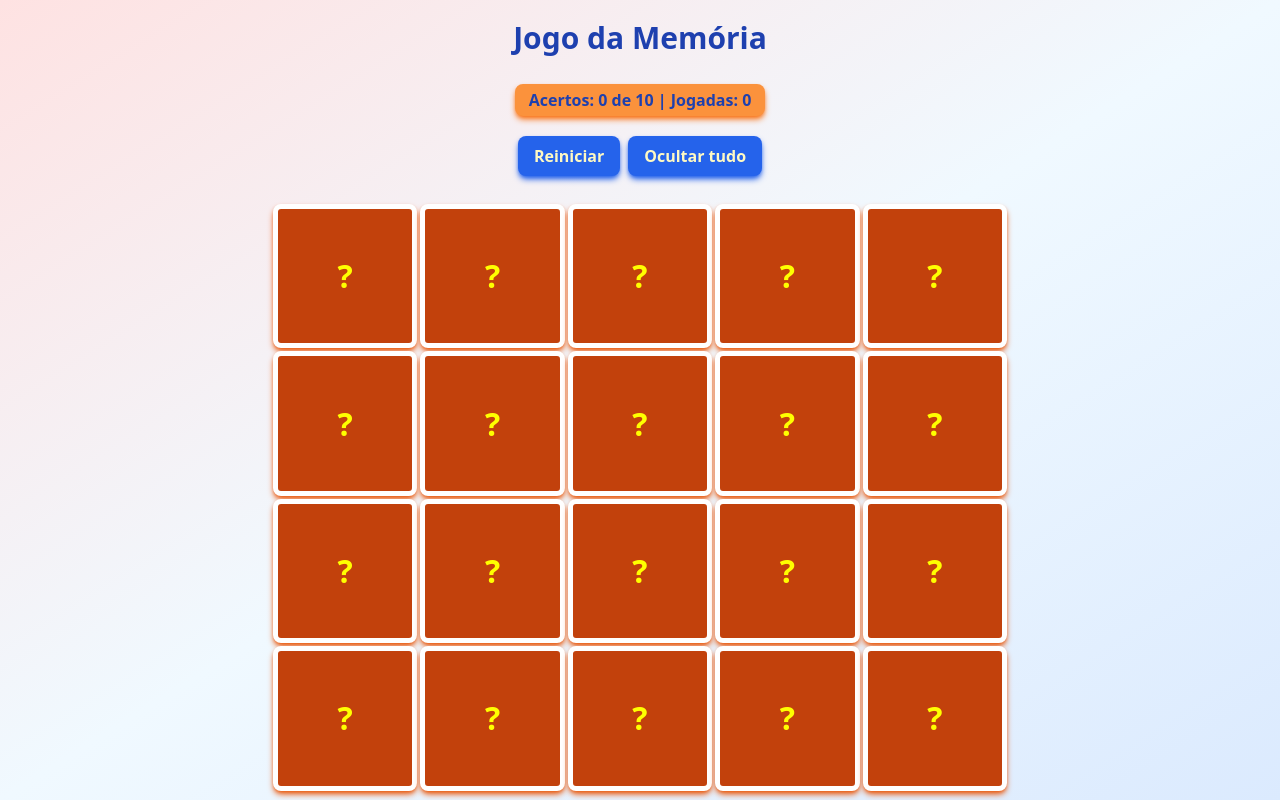
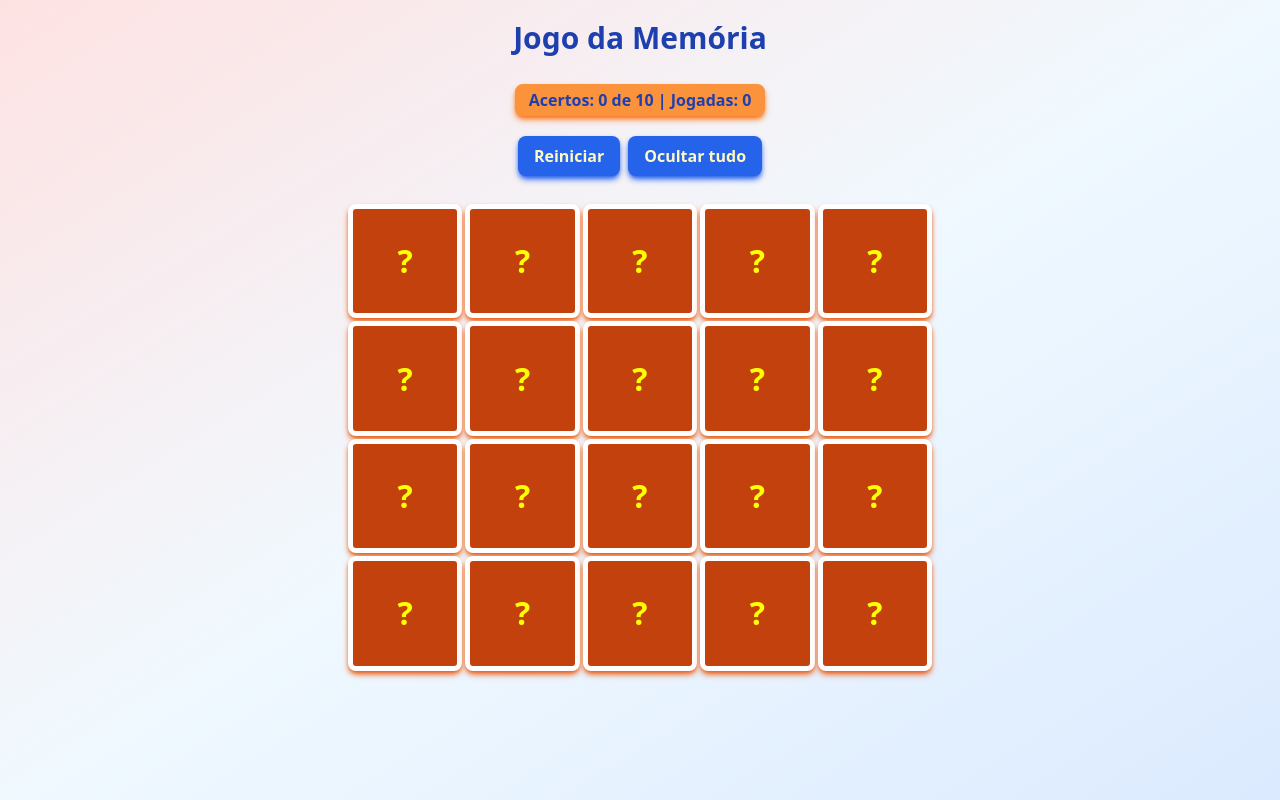
Before and after one commit to leoo1992/MemoGame-React-Vite-TS, a React (Vite) app: page / in a window 1280 px wide. Built offline with nearby package versions, Linux system fonts and the light colour scheme.

Commit message:
adjust responsive

```diff
--- a/src/components/Grid/index.tsx
+++ b/src/components/Grid/index.tsx
@@ -133,7 +133,7 @@ export default function Grids({ cards }: GridProps) {
         </div>
       </div>
 
-      <div className="gride w-full p-2 bg-transparent">
+      <div className="gride w-screen p-2 bg-transparent">
         {stateCards.map((card) => {
           return <Card key={card.id} {...card} handleClick={handleClick} />;
         })}
--- a/src/styles/grid.css
+++ b/src/styles/grid.css
@@ -2,8 +2,7 @@
     display: grid;
     grid-template-columns: repeat(5, 1fr);
     gap: .2rem;
-    width: 100%;
-    max-width: 750px;
+    max-width: 600px;
     text-align: center;
     justify-content: center;
     align-items: center;
--- a/src/templates/App/index.tsx
+++ b/src/templates/App/index.tsx
@@ -6,9 +6,8 @@ export default function App() {
   //   console.log(id);
   // };
   return (
-    <div className="flex flex-col w-screen h-screen
-    bg-gradient-to-br from-red-100 via-sky-50 to-blue-100
-     m-0 p-0">
+    <div className="flex flex-col w-screen h-screen m-0 p-0
+    bg-gradient-to-br from-red-100 via-sky-50 to-blue-100">
       <Grids cards={cards}/>
     </div>
   );
```
